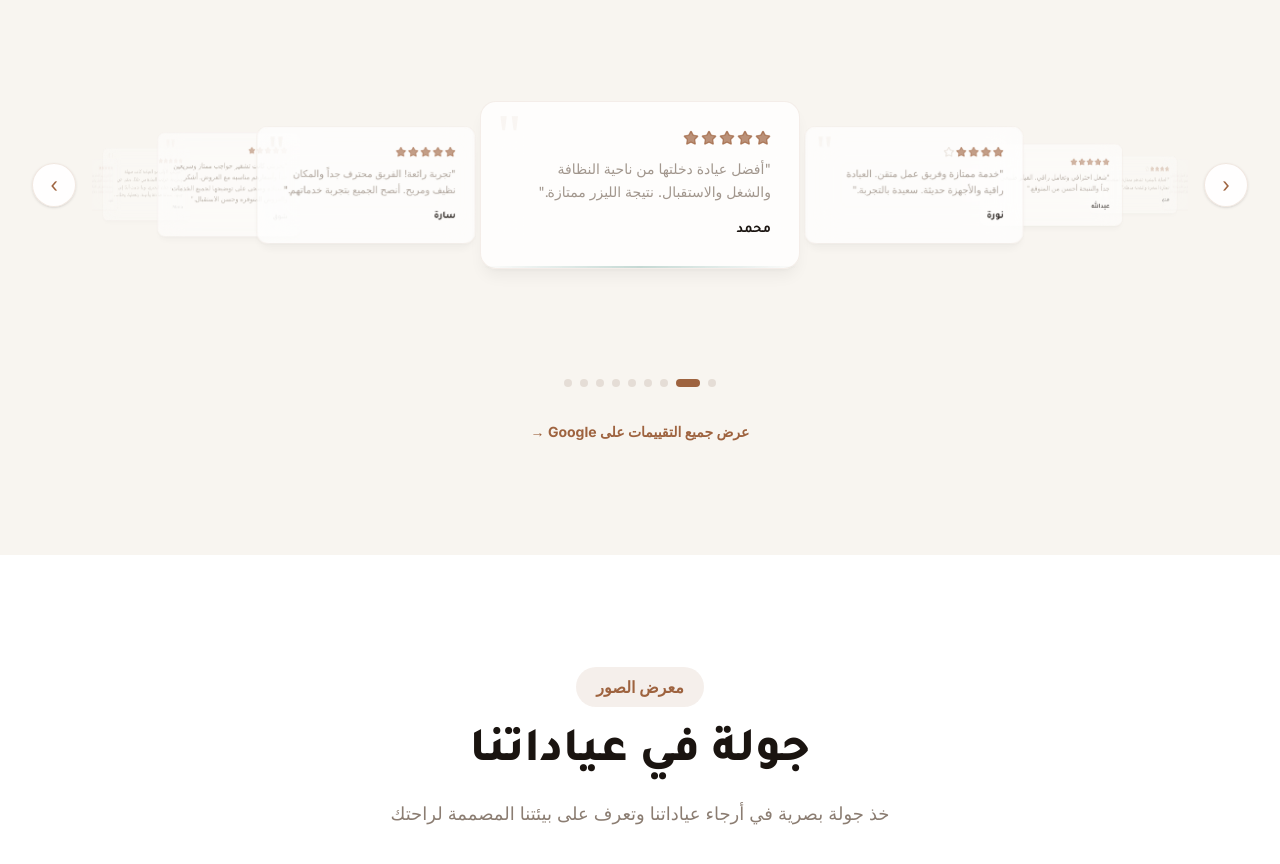
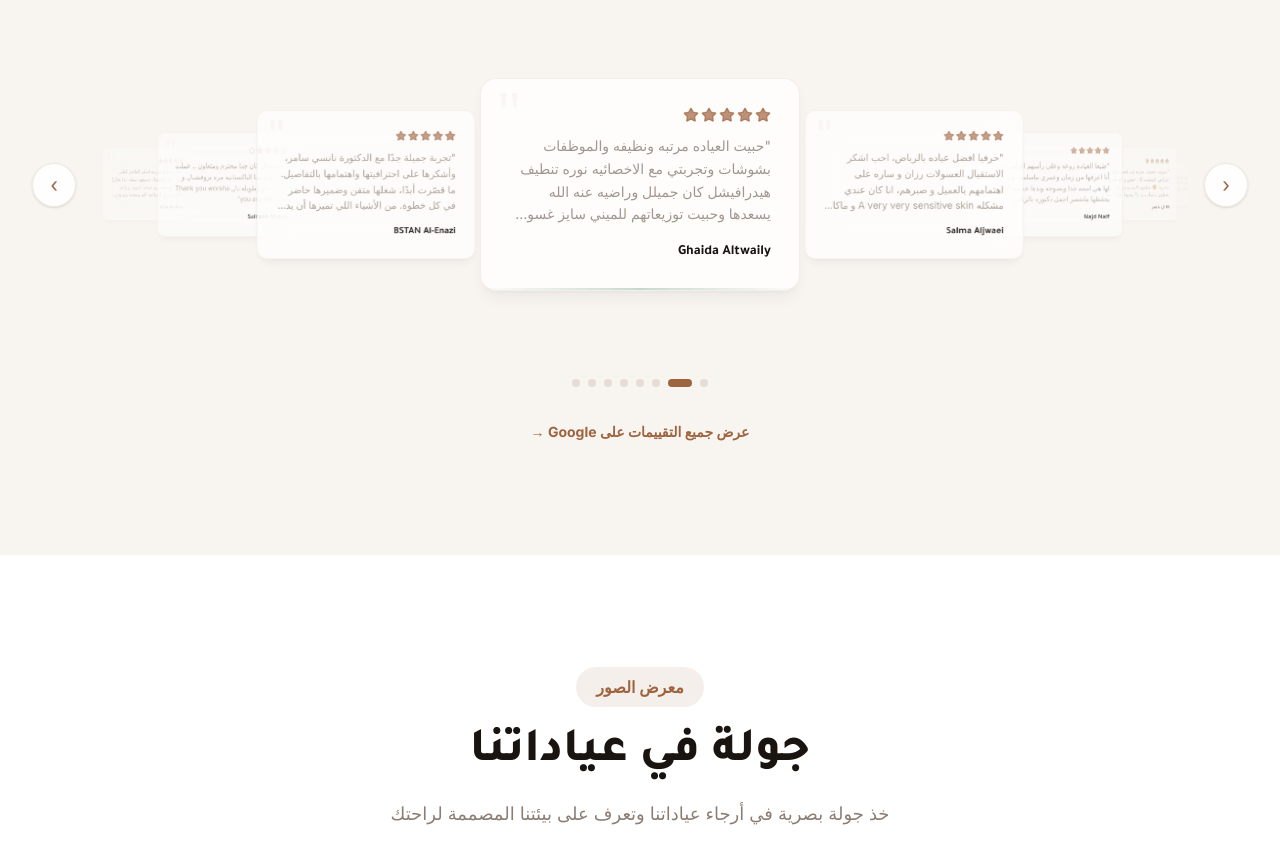
Before and after one commit to Aideed2215/Al-AFDHAL, a Next.js app: page / in a window 1280 px wide. Shown: the part 5020-5884 px from the top of the page. Built offline with nearby package versions, Linux system fonts and the light colour scheme.

Commit message:
استبدال التقييمات الثابتة ببيانات حقيقية من Google Maps + ربط الكارد بمراجعة قوقل

```diff
--- a/src/app/components/FloatingCTA.tsx
+++ /dev/null
@@ -1,61 +0,0 @@
-"use client";
-
-import { useRef, useEffect, useState } from "react";
-import { motion, AnimatePresence } from "framer-motion";
-import { ArrowDown } from "lucide-react";
-
-export default function FloatingCTA() {
-  const [visible, setVisible] = useState(false);
-  const [atTarget, setAtTarget] = useState(false);
-  const observerRef = useRef<IntersectionObserver | null>(null);
-
-  useEffect(() => {
-    const target = document.getElementById("location");
-    if (!target) return;
-
-    observerRef.current = new IntersectionObserver(
-      ([entry]) => setAtTarget(entry.isIntersecting),
-      { threshold: 0.3 }
-    );
-    observerRef.current.observe(target);
-
-    const timer = setTimeout(() => setVisible(true), 2000);
-
-    return () => {
-      observerRef.current?.disconnect();
-      clearTimeout(timer);
-    };
-  }, []);
-
-  const handleClick = () => {
-    const target = document.getElementById("location");
-    if (target) {
-      target.scrollIntoView({ behavior: "smooth", block: "start" });
-    }
-  };
-
-  return (
-    <AnimatePresence>
-      {visible && !atTarget && (
-        <motion.button
-          initial={{ opacity: 0, scale: 0.6, y: 20 }}
-          animate={{ opacity: 1, scale: 1, y: 0 }}
-          exit={{ opacity: 0, scale: 0.6, y: 20 }}
-          transition={{ duration: 0.4, ease: "easeOut" }}
-          whileHover={{ scale: 1.15, backgroundColor: "rgb(158,99,63)", color: "#fff" }}
-          whileTap={{ scale: 0.9 }}
-          onClick={handleClick}
-          className="fixed bottom-6 left-6 z-50 flex h-12 w-12 items-center justify-center rounded-full bg-white/80 text-text-primary shadow-lg shadow-black/10 backdrop-blur-lg border border-border/60"
-          aria-label="التواصل معنا"
-        >
-          <motion.span
-            animate={{ y: [0, 4, 0] }}
-            transition={{ duration: 2, repeat: Infinity, ease: "easeInOut" }}
-          >
-            <ArrowDown size={20} />
-          </motion.span>
-        </motion.button>
-      )}
-    </AnimatePresence>
-  );
-}
--- a/src/app/components/TestimonialsCarousel.tsx
+++ b/src/app/components/TestimonialsCarousel.tsx
@@ -7,58 +7,60 @@ import SectionHeading from "./SectionHeading";
 
 const testimonials = [
   {
-    name: "سارة",
+    name: "BSTAN Al-Enazi",
     rating: 5,
     comment:
-      "تجربة رائعة! الفريق محترف جداً والمكان نظيف ومريح. أنصح الجميع بتجربة خدماتهم.",
+      "تجربة جميلة جدًا مع الدكتورة نانسي سامر، وأشكرها على احترافيتها واهتمامها بالتفاصيل. ما قصّرت أبدًا، شغلها متقن وضميرها حاضر في كل خطوة. من الأشياء اللي تميزها أن يدها خفيفة وتعاملها راقٍ، وما تتركك إلا وهي متأكدة أنك راضٍ عن النتيجة. طلعت من العيادة وأنا سعيد جدًا بالنتيجة، وكانت أفضل مما توقعت. أنصح فيها بكل ثقة، وأسأل الله لها التوفيق.",
+    reviewUrl: "https://maps.app.goo.gl/mEPGyQsXqcGToYct9",
   },
   {
-    name: "محمد",
+    name: "Ghaida Altwaily",
     rating: 5,
     comment:
-      "أفضل عيادة دخلتها من ناحية النظافة والشغل والاستقبال. نتيجة الليزر ممتازة.",
+      "حبيت العياده مرتبه ونظيفه والموظفات بشوشات وتجربتي مع الاخصائيه نوره تنطيف هيدرافيشل كان جميلل وراضيه عنه الله يسعدها وحبيت توزيعاتهم للميني سايز غسول وغيره وحبيت فكره اذا سويتي الاجراء ٣ مرات الرابعه مجانا 😍!!",
+    reviewUrl: "https://maps.app.goo.gl/ZybFHE6MmKCZNmgA8",
   },
   {
-    name: "نورة",
+    name: "Salma Aljwaei",
+    rating: 5,
+    comment:
+      "حرفيا افضل عياده بالرياض، احب اشكر الاستقبال العسولات رزان و ساره على اهتمامهم بالعميل و صبرهم، انا كان عندي مشكله A very very sensitive skin و ماكان اي جهاز يناسبني جربت عندهم جهازين ليزر وكانت من اجمل الجلسات الي سويتها بحياتي",
+    reviewUrl: "https://maps.app.goo.gl/GtctwdemQUPXganZ6",
+  },
+  {
+    name: "Najd Naif",
+    rating: 5,
+    comment:
+      "طبعا العياده روعه وعلى رأسهم الدكتوره ريم أنا اعرفها من زمان وعمري ماسلمت وجهي إلا لها هي امينه جدا ونصوحه ويدها خفيفه الله يحفظها ماتقصر اجمل دكتوره بالرياض والمملكه كلها ❤️❤️❤️❤️❤️",
+    reviewUrl: "https://maps.app.goo.gl/RgHCh47NRFbTciWA7",
+  },
+  {
+    name: "M ال ناصر",
+    rating: 5,
+    comment:
+      "سويت تنظيف بشره عند افضل عياده في الرياض التنظيف كان عميق و اكيد انصح بتجربته 😍 ينظفون البشره من قلب وبعدها يحطون ماسك بارد 🫧 وطبعا اشكر أستاذه هبه على حسن الاستقبال",
+    reviewUrl: "https://maps.app.goo.gl/NPkvWZ3AvuuKU4Fc8",
+  },
+  {
+    name: "layla alghamdi",
+    rating: 5,
+    comment:
+      "Maraida did my laser session she is amazing and takes her time to ensure everything was done properly",
+    reviewUrl: "https://maps.app.goo.gl/6e8doh3zdv4My7gB7",
+  },
+  {
+    name: "Amal Ibrahim",
+    rating: 5,
+    comment:
+      "عياده جميله ومرتبه اشكر الطاقم الطبي واللي عند الاستقبال خدمتهم جميله جدا شكرا خاص للمنسقة ريم انسانه خدومه و رائعه بالتعامل وفي المواعيد الله يسعدها ولو ودي اقيمها تستاهل اكثر من 5 وان شاء الله لي زيارات للعيادة ❤️",
+    reviewUrl: "https://maps.app.goo.gl/114ufTr2uJhLRABN6",
+  },
+  {
+    name: "Sultanh Muteb",
     rating: 4,
     comment:
-      "خدمة ممتازة وفريق عمل متقن. العيادة راقية والأجهزة حديثة. سعيدة بالتجربة.",
-  },
-  {
-    name: "عبدالله",
-    rating: 5,
-    comment:
-      "شغل احترافي وتعامل راقي. الفيلر طبيعي جداً والنتيجة أحسن من المتوقع.",
-  },
-  {
-    name: "هدى",
-    rating: 4,
-    comment:
-      "العناية بالبشرة عندهم ممتازة. استخدمت نضارة البشرة والنتيجة مذهلة.",
-  },
-  {
-    name: "مشاعل",
-    rating: 5,
-    comment:
-      "سويت تنظيف بشره عند أفضل عيادة في الرياض، التنظيف كان عميق وأكيد أنصح بتجربته. ينظفون البشره من قلب وبعدها يحطون ماسك بارد. وشكراً لأستاذه هبه على حسن الاستقبال.",
-  },
-  {
-    name: "خلود",
-    rating: 5,
-    comment:
-      "الدكتوره ريم الغنام شاطره، ثاني مره أجيها يدها خفيفه. الفيلر والبوتكس ترسم الوجه رسم وتحققن في الأماكن الي تحتاج وتعطيك الصراحه. سلمت يدها ع الشغل الجميل.",
-  },
-  {
-    name: "Monia",
-    rating: 5,
-    comment:
-      "تجربتي الأولى مع العيادة كانت سهلة وسريعة. عرفت العيادة من خلال بحثي عن الدكتورة حنان البحيري. وما ندمت أبدًا إني جيتها؛ إنسانة صادقة وأمينة، وتعطيك وقتك بكل أريحية. تعاملها مريح وعلمها عالي جداً.",
-  },
-  {
-    name: "شوق",
-    rating: 5,
-    comment:
-      "تجربتي كانت تشقير حواجب ممتاز وسريعين جداً وأسعارهم مناسبه مع العروض. أشكر الأستاذه وضحى على توضيحها لجميع الخدمات والعروض المتوفره وحسن الاستقبال.",
+      "الاستقبال كان جدا محترم ومتعاون .. عملت ليزر مع ورشا الباكستانيه مره بروفشنال و شغلها حلو وطويلة بال Thank you worsha you are the best",
+    reviewUrl: "https://maps.app.goo.gl/hmBYwQPtnaMdjrjb7",
   },
 ];
 
@@ -173,8 +175,8 @@ export default function TestimonialsCarousel() {
                 return (
                   <div
                     key={t.name}
-                    onClick={() => goTo(i)}
-                    className="absolute w-[260px] sm:w-80 cursor-pointer select-none rounded-2xl border border-primary/10 bg-white/80 p-5 sm:p-7 shadow-lg shadow-black/5 backdrop-blur-xl transition-all duration-500 will-change-transform"
+                    onClick={() => window.open(t.reviewUrl, '_blank', 'noopener,noreferrer')}
+                    className="absolute w-[260px] sm:w-80 cursor-pointer select-none rounded-2xl border border-primary/10 bg-white/80 p-5 sm:p-7 shadow-lg shadow-black/5 backdrop-blur-xl transition-all duration-500 will-change-transform hover:shadow-lg hover:shadow-primary/10 hover:border-primary/30"
                     style={{
                       transform,
                       zIndex,
--- a/src/app/page.tsx
+++ b/src/app/page.tsx
@@ -9,7 +9,6 @@ import TestimonialsCarousel from "@/app/components/TestimonialsCarousel";
 import StoryGallery from "@/app/components/StoryGallery";
 import FinalCTA from "@/app/components/FinalCTA";
 import LocationContact from "@/app/components/LocationContact";
-import FloatingCTA from "@/app/components/FloatingCTA";
 import ScrollDownIndicator from "@/app/components/ScrollDownIndicator";
 import Footer from "@/app/components/Footer";
 
@@ -27,7 +26,6 @@ export default function Home() {
       <StoryGallery />
       <FinalCTA />
       <LocationContact />
-      <FloatingCTA />
       <ScrollDownIndicator />
       <Footer />
     </main>
```
